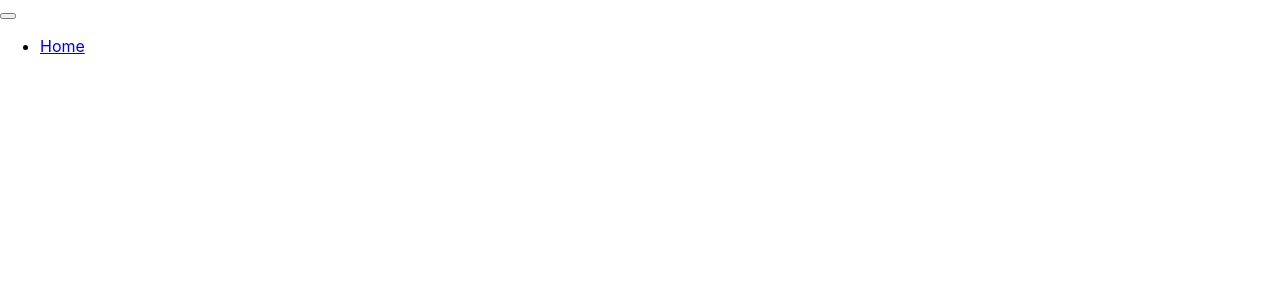
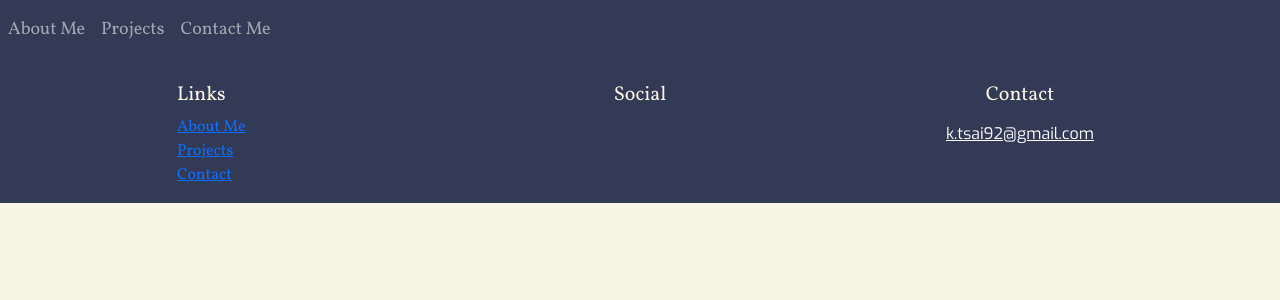
Before and after one commit to K-Tsai/react-portfolio, a React (Create React App) app: page / in a window 1280 px wide. Shown: the top 300 px of the page. Built offline with nearby package versions, Linux system fonts and the light colour scheme.

Commit message:
added Header and Footer

```diff
--- a/package.json
+++ b/package.json
@@ -7,6 +7,7 @@
     "@testing-library/react": "^11.1.0",
     "@testing-library/user-event": "^12.1.10",
     "bootstrap": "^5.1.3",
+    "bootstrap-social": "^5.1.1",
     "react": "^17.0.2",
     "react-bootstrap": "^2.0.0",
     "react-dom": "^17.0.2",
--- a/public/index.html
+++ b/public/index.html
@@ -24,6 +24,8 @@
       work correctly both with client-side routing and a non-root public URL.
       Learn how to configure a non-root public URL by running `npm run build`.
     -->
+    <link href="https://fonts.googleapis.com/css?family=Vollkorn" rel="stylesheet">
+    <link href="https://fonts.googleapis.com/css?family=Exo" rel="stylesheet">
     <title>React App</title>
   </head>
   <body>
--- a/src/App.css
+++ b/src/App.css
@@ -1,38 +1,157 @@
-.App {
-  text-align: center;
+body {
+  background: #F7F5E6;
+  color: #333A56;
 }
 
-.App-logo {
-  height: 40vmin;
-  pointer-events: none;
+.navbar {
+  background: #333A56;
+  font-family: 'Vollkorn', serif;
+  font-size: 18px;
 }
 
-@media (prefers-reduced-motion: no-preference) {
-  .App-logo {
-    animation: App-logo-spin infinite 20s linear;
+.site-footer {
+  background: #333A56;
+  color: #F7F5E6;
+  font-family: 'Vollkorn', serif;
+}
+
+.footer-link {
+  color: #F7F5E6;
+}
+
+a:hover {
+  color: #F7F5E6;
+}
+
+.btn-link {
+  color: #F7F5E6;
+  font-family: 'Vollkorn', serif;
+}
+
+.btn-link:hover {
+  color:#F7F5E6;
+}
+
+.about {
+  margin: 1em 0 11em 0;
+  padding: 1em;
+  position: relative;
+}
+
+.about h1 {
+  color:#333A56;
+  margin: 2em;
+  font-family: 'Vollkorn', serif;
+}
+
+.about img {
+  border-radius: 50%
+}
+
+.about span {
+  display: block;
+  color: #333A56;
+  position: absolute;
+  left: 115px;
+  font-family: 'Exo', sans-serif;
+  margin-top: 1rem;
+}
+
+.about .desc {
+  padding: 2em;
+  border-left:4px solid #333A56;
+}
+
+.about .desc h3 {
+  font-family: 'Vollkorn', serif;
+  color: #333A56;
+}
+
+.about .desc p{
+  line-height:2;
+  color:#333A56;
+  font-family: 'Exo', sans-serif;
+}
+
+.card-title {
+  font-family: 'Vollkorn', serif;
+  color:#333A56;
+}
+
+.card-text {
+  font-family: 'Exo', sans-serif;
+  color:#333A56;
+}
+
+.footer-btn, .btn {
+  color: #FFF;
+  background: #333A56;
+  border-color: #333A56;
+  font-family: 'Exo', sans-serif;
+}
+
+.email-button, .email-link {
+  color: #333A56;
+  font-size: 2em;
+  margin-right: 10px;
+}
+.email-link {
+  font-family: 'Vollkorn', serif;
+}
+
+.btn:hover {
+  color: #FFF;
+  text-decoration: underline;
+}
+
+.links {
+  margin-left: 8.333333%
+}
+
+.contact-header {
+  font-family: 'Vollkorn', serif;
+  color: #333A56;
+}
+
+.contact-form {
+  margin: 9em auto 9em auto;
+}
+
+.form-label {
+  color: #333A56;
+  font-family: 'Exo', sans-serif;
+}
+
+@media only screen and(max-width: 991px) {
+  .profile {
+      display:flex;
+      align-items:center;
+  }
+
+}
+
+@media only screen and (max-width: 767px) {
+  a.btn.btn-link {
+      margin-bottom: 1.5em;
+  }
+
+  .about .desc {
+      border-left: none;
+      margin-top: 2em;
+  }
+
+  .about {
+      margin-bottom: 2em;
+  }
+
+  .links {
+      text-align: center;
+      margin-left: 0em;
   }
 }
 
-.App-header {
-  background-color: #282c34;
-  min-height: 100vh;
-  display: flex;
-  flex-direction: column;
-  align-items: center;
-  justify-content: center;
-  font-size: calc(10px + 2vmin);
-  color: white;
+@media only screen and (max-width: 540px) {
+ .contact-form {
+  margin:2em 0em 2em 0em;
+ }
 }
-
-.App-link {
-  color: #61dafb;
-}
-
-@keyframes App-logo-spin {
-  from {
-    transform: rotate(0deg);
-  }
-  to {
-    transform: rotate(360deg);
-  }
-}
--- a/src/App.js
+++ b/src/App.js
@@ -1,11 +1,15 @@
 import React, {Component} from 'react';
 import Header from './components/HeaderComponent';
+import Footer from './components/FooterComponent';
 import './App.css';
 
 class App extends Component {
   render() {
     return (
-      <Header />
+      <div>
+        <Header />
+        <Footer/>
+      </div>
     );
   }
 }
--- /dev/null
+++ b/src/components/FooterComponent.js
@@ -0,0 +1,32 @@
+import React from 'react';
+import { Link } from 'react-router-dom';
+
+function Footer(props) {
+    return(
+        <footer class="site-footer">
+        <div class="container">
+            <div class="row">
+                <div class= "col-md-3 col-sm-12 mt-4 links">
+                    <h5>Links</h5>
+                    <ul class="list-unstyled">
+                        <li><Link to='/aboutme'>About Me</Link></li>
+                        <li><Link to='/projects'>Projects</Link></li>
+                        <li><Link to='/contact'>Contact</Link></li>
+                    </ul>
+                </div>
+                <div class="col-md-4 col-sm-12 text-center mt-4">
+                    <h5>Social</h5>
+                    <a class="btn btn-social-icon btn-linkedin" href="https://www.linkedin.com/in/kevin-tsai92/"><i class="fa fa-linkedin"></i></a>
+                    <a class="btn btn-social-icon btn-github" href="http://facebook.com/"><i class="fa fa-github"></i></a>
+                </div>
+                <div class="col-md-4 col-sm-12 text-center mt-4">
+                    <h5>Contact</h5>
+                    <a role="button" class="btn btn-link" href="mailto:k.tsai92@gmail.com"><i class="fa fa-envelope-o fa-lg"></i>k.tsai92@gmail.com</a>
+                </div>
+            </div>
+        </div>
+    </footer>
+    );
+}
+
+export default Footer;
--- a/src/components/HeaderComponent.js
+++ b/src/components/HeaderComponent.js
@@ -1,5 +1,5 @@
 import React, {Component} from 'react';
-import { Nav, Navbar, NavbarBrand, NavbarToggler, Collapse, NavItem } from 'reactstrap';
+import { Nav, Navbar, NavbarToggler, Collapse, NavItem } from 'reactstrap';
 import { NavLink } from 'react-router-dom';
 
 class Header extends Component {
@@ -18,19 +18,27 @@ class Header extends Component {
 
     render() {
         return(
-            <Navbar dark sticky="top" expand="lg">
-                <div className="container">
+            <Navbar className="navbar" dark sticky="top" expand="lg">
                     <NavbarToggler onClick={this.toggleNav} />
                     <Collapse isOpen={this.state.isNavOpen} navbar>
                         <Nav navbar >
                             <NavItem>
                                 <NavLink className="nav-link" to="/aboutme">
-                                    Home
+                                    About Me
+                                </NavLink>
+                            </NavItem>
+                            <NavItem>
+                                <NavLink className="nav-link" to="/projects">
+                                    Projects
+                                </NavLink>
+                            </NavItem>
+                            <NavItem>
+                                <NavLink className="nav-link" to="/contact">
+                                    Contact Me
                                 </NavLink>
                             </NavItem>
                         </Nav>
                     </Collapse>
-                </div>
             </Navbar>
         );
     }
--- a/src/index.js
+++ b/src/index.js
@@ -1,6 +1,8 @@
 import React from 'react';
 import ReactDOM from 'react-dom';
 import { BrowserRouter } from "react-router-dom";
+import 'bootstrap/dist/css/bootstrap.min.css';
+import 'bootstrap-social/bootstrap-social.css';
 import './index.css';
 import App from './App';
 
```
Also changed, not shown: 1 other file (tests, documents, lock files or other folders).
